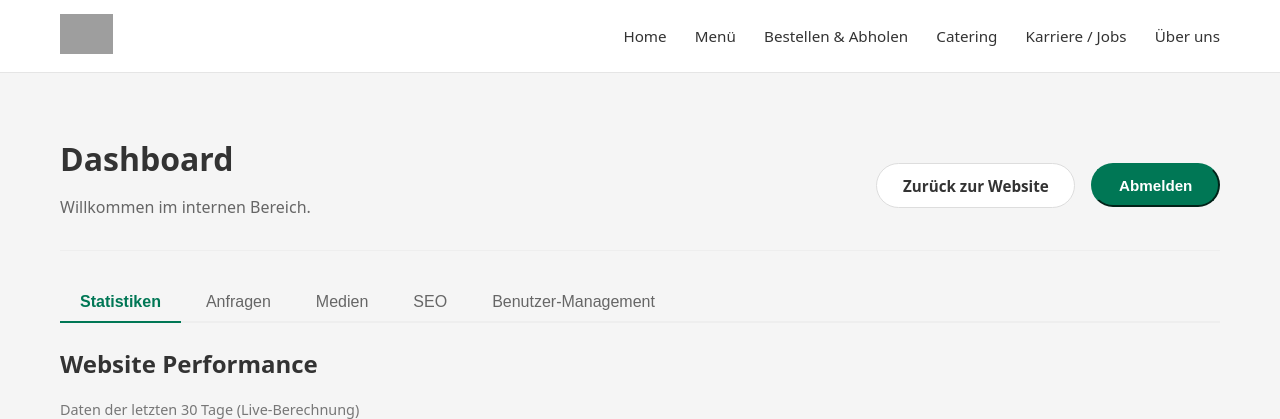
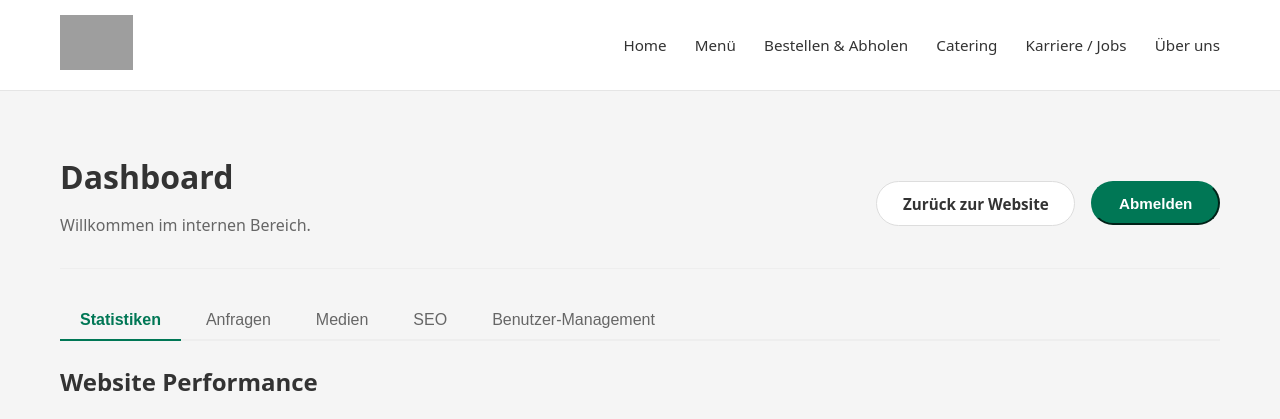
Before and after one commit to SamChang2375/KBGEurope-Website, a Django app: page /accounts/dashboard/ in a window 1280 px wide. Shown: the top 419 px of the page. Run offline with Django 5.2, Linux system fonts and the light colour scheme; the visitor is signed in with stand-in values (Sample User, id 1); data comes from the database, SQL or seed files in the repository; data that the repository does not hold is empty; grey boxes are pictures that could not be loaded.

Commit message:
Korrektur des Header-Bereiches. Logo bisschen größer gemacht. Iframe wieder hinzugefügt.

```diff
--- a/templates/base.html
+++ b/templates/base.html
@@ -7,7 +7,21 @@
     <meta charset="UTF-8">
     <meta name="viewport" content="width=device-width, initial-scale=1">
     <title>{% block title %}KBG Europe – Korean BBQ Grill{% endblock %}</title>
-    <link href="{% static 'css/style.css' %}" rel="stylesheet">
+    <!-- CSS laden (mit Versions-Trick gegen Cache) -->
+    <link href="{% static 'css/style.css' %}?v=3" rel="stylesheet">
+
+    <!-- HEADER ANPASSUNGEN (Größe & Logo) -->
+    <style>
+        /* Header höher machen (+ ca. 15-20px) */
+        .header-inner {
+            height: 90px !important;
+        }
+        /* Logo vergrößern */
+        .logo img {
+            height: 55px !important;
+            width: auto;
+        }
+    </style>
 </head>
 <body>
     <header class="site-header">
@@ -51,12 +65,10 @@
                     <h2>Wo finden Sie uns?</h2>
 
                     <h3>Öffnungszeiten</h3>
-                    <!-- VARIABLEN STATT HARDCODE -->
                     <p>Adresse: {{ site_settings.address }}</p>
                     <p>Öffnungszeiten: {{ site_settings.opening_hours }}</p>
 
                     <h3>Kontakt</h3>
-                    <!-- VARIABLEN STATT HARDCODE -->
                     <p>Telefonnummer: <a href="tel:{{ site_settings.phone|cut:' ' }}">{{ site_settings.phone }}</a></p>
                     <p>E-Mail: <a href="mailto:{{ site_settings.email }}">{{ site_settings.email }}</a></p>
 
@@ -66,7 +78,6 @@
                     </p>
 
                     <div class="social-icons">
-                        <!-- Hier nutzen wir auch die Email aus den Settings -->
                         <a href="{{ global_social_icons.instagram_url }}" target="_blank" rel="noopener">
                             {% if global_social_icons.instagram_icon %}
                                 <img src="{{ global_social_icons.instagram_icon.url }}" alt="Instagram">
@@ -86,12 +97,23 @@
 
                 <!-- Rechte Spalte: MAP IFRAME -->
                 <div class="footer-map">
-                   <!-- ... (Dein Google Maps Iframe Code) ... -->
+                   <iframe src="https://www.google.com/maps/embed?pb=!1m18!1m12!1m3!1d2525.3205515385193!2d7.094813577371475!3d50.73254327164749!2m3!1f0!2f0!3f0!3m2!1i1024!2i768!4f13.1!3m3!1m2!1s0x47bee171ed33712f%3A0xa7dada2bd8ce5093!2sKorean%20BBQ%20Grill!5e0!3m2!1sen!2sde!4v1764531373453!5m2!1sen!2sde"
+                           width="100%"
+                           height="100%"
+                           style="border:0; min-height: 300px; border-radius: 12px;"
+                           allowfullscreen=""
+                           loading="lazy"
+                           referrerpolicy="no-referrer-when-downgrade">
+                   </iframe>
                 </div>
 
             </div>
         </div>
-        <!-- ... Footer Bottom ... -->
+        <div class="footer-bottom">
+            <div class="container">
+                © 2024 KBG Europe GmbH. All rights reserved.
+            </div>
+        </div>
     </footer>
 
     <!-- Social Tabs -->
```
